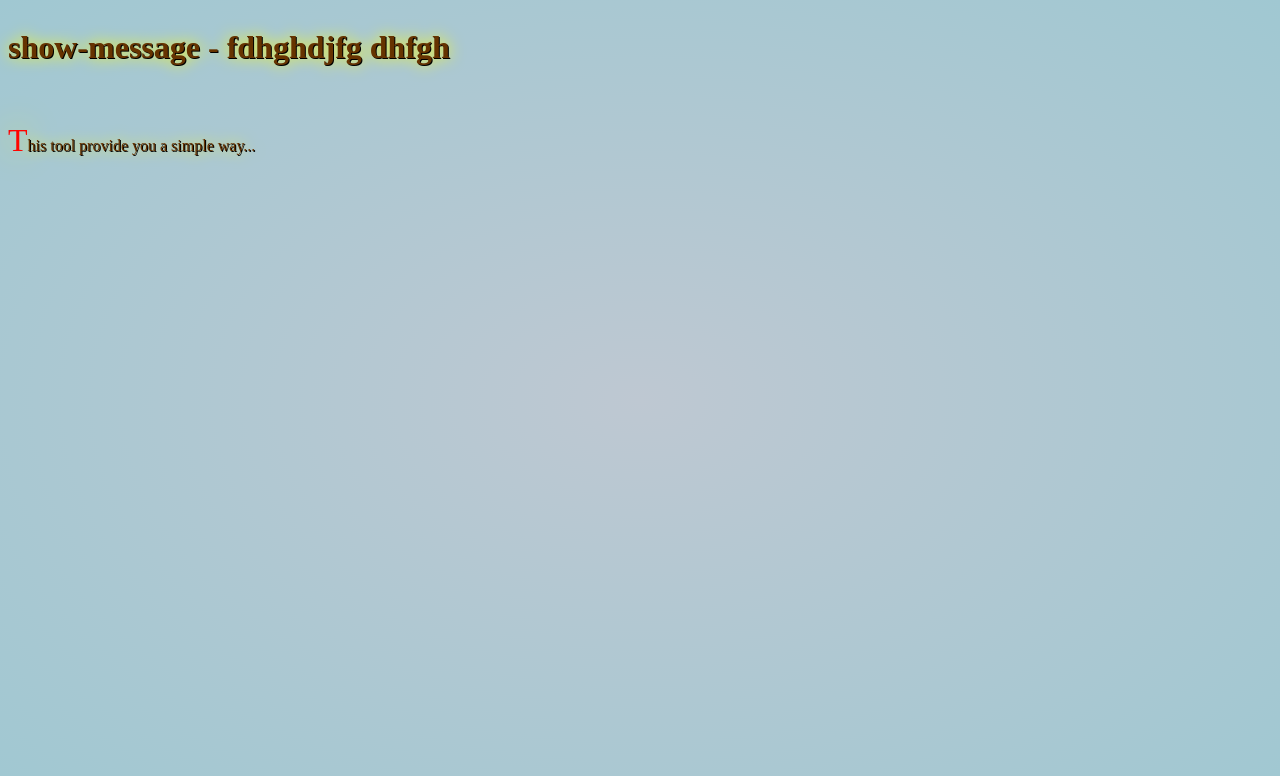
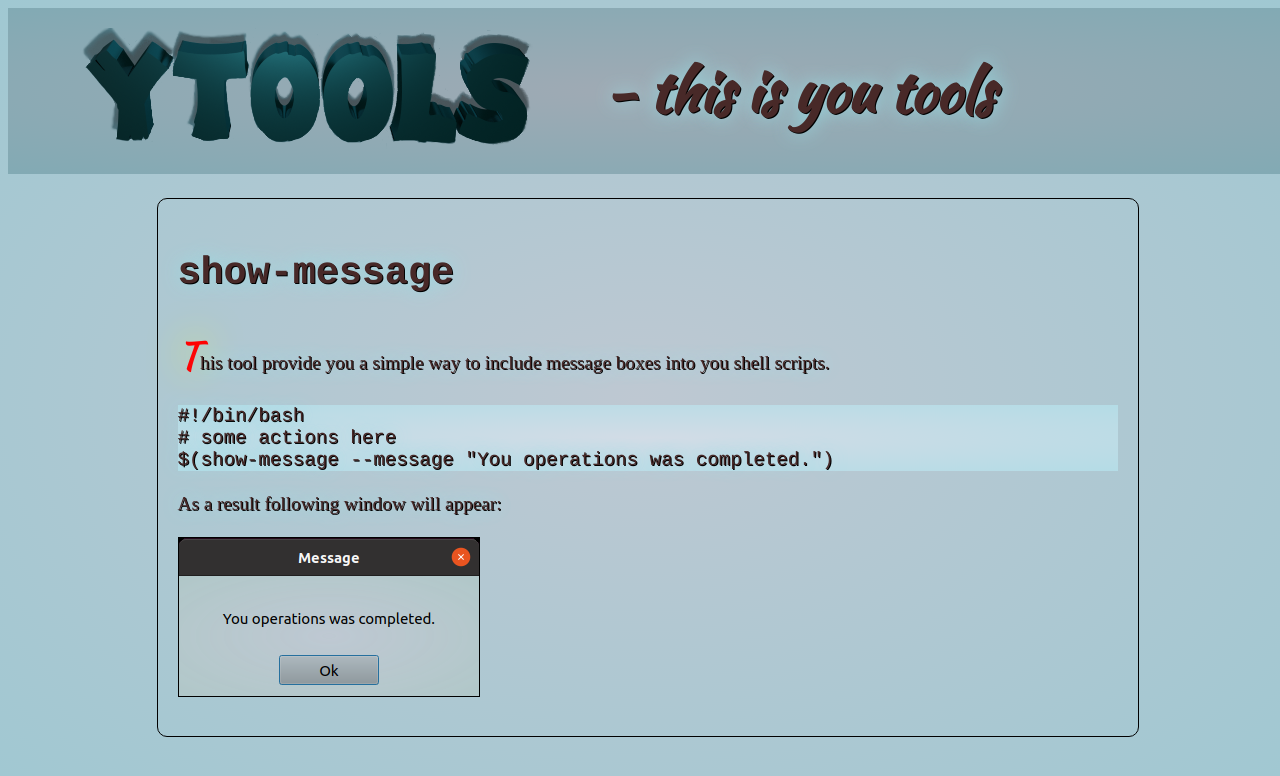
Before and after one commit to YuriyLazutin/ytools, a plain HTML site: page doc/show-message.html in a window 1280 px wide. Drawn offline with Linux system fonts and the light colour scheme.

Commit message:
Changed documentation for show-message tool

```diff
--- a/doc/show-message.html
+++ b/doc/show-message.html
@@ -11,27 +11,56 @@
 <!--
     <meta name="robots" content="index,follow">
 -->
-    <title>show-message - djhfjshdfjhsd</title>
+    <title>ytools - this is you tools</title>
     <link rel="stylesheet" type="text/css" href="../index.css">
+    <script src="/path/to/highlight.min.js"></script>
+    <script>hljs.initHighlightingOnLoad();</script>
   </head>
 
   <body
     bgproperties="fixed"
     onload="window.defaultStatus='ytools - this is you tools'"
-    alink="#663300"
-    link="#663300"
-    vlink="#990099"
+    alink="#48298C"
+    link="#48298C"
+    vlink="#780078"
     style="width: 100%; height: 100%; position: fixed;"
   >
 
     <header>
-	<H1>show-message - fdhghdjfg dhfgh</H1>
+      <table class="th">
+        <tr>
+          <td style="width: 5%;"></td>
+          <td style="width: 30%;"> <img src="ytools-header.png"></td>
+          <td style="width: 5%;"></td>
+          <td><H1>- this is you tools</H1></td>
+          <td style="width: 5%;"></td>
+        </tr>
+      </table>
     </header>
+
     <br>
 
     <!-- Central -->
-    <article>
-      <p><span class="letter">T</span>his tool provide you a simple way...
-    </article>
+    <table class="tb">
+      <tr>
+        <td style="width: 10%;"></td>
+        <td valign="top" style="width: 68%; border-radius: 10px 10px; border: 1px solid black; padding: 20px;">
+          <h2>show-message</h2>
+          <article>
+            <p><span class="letter">T</span>his tool provide you a simple way to include message boxes into you shell scripts.
+            <br><br>
+            <code class="language-bash">
+             #!/bin/bash<br>
+             # some actions here<br>
+             $(show-message --message "You operations was completed.")<br>
+            </code>
+            <br>As a result following window will appear:<br><br>
+            <img src="show-message-01.png" align="center">
+          </article>
+        </td>
+        <td style="width: 10%;"></td>
+      </tr>
+    </table>
+
   </body>
 </html>
--- a/index.css
+++ b/index.css
@@ -1,33 +1,47 @@
 html {
-  height: 100%; /* Total page height */
+  height: 100%;
 }
 
 body {
   display: block;
   background-color: rgb(160, 200, 210);
   background: radial-gradient(at 50% 50% , rgb(190, 200, 210), rgb(160, 200, 210));
-/*  background-image: url(background.png); */
-/*  background-size: 100% 100%; */
-/*  background-attachment: fixed; */
-
-  color: rgb(102, 51, 0);
-  text-shadow: 1px 1px 0px rgb(0, 0, 0), 0 0 1em rgb(255, 255, 0); /*Text with 2 shadows. Second - yellow light*/
+  color: rgb(72, 41, 40);
+  text-shadow: 1px 1px 0px rgb(0, 0, 0), 0 0 1em rgb(148, 223, 230);
+  font-size: 1.2em;
 }
 
-.main_h1 {
-  font-weight: bold;
-  font-style: italic;
-  font-size: 2em;
-  text-align: center;
-  vertical-align: top;
-  background-color: rgba(255, 174, 0, 0.8);
-  border-radius: 10px 10px;
-  max-width: 66%;
-  padding: 10px;
+.th{
+	width: 100%;
+	background-color: rgb(130, 170, 180);
+	background: radial-gradient(at 50% 50% , rgb(160, 170, 180), rgb(130, 170, 180));
 }
 
-header {
-  display:block;
+@font-face {
+		font-family: 'YTools-font';
+        src: url(doc/ytools.ttf);
+}
+
+h1 {
+    font-family: 'YTools-font';
+    font-size: 3em;
+}
+
+h2 {
+    font-family: Courier;
+    font-size: 2em;
+}
+
+.tb{
+	width: 100%;
+}
+
+code{
+  display: block;
+  background-color: rgb(200, 240, 250);
+  background: radial-gradient(at 50% 50% , rgb(210, 220, 230), rgb(180, 220, 230));
+  font-family: Courier;
+  font-size: 1em;
 }
 
 footer {
@@ -36,6 +50,7 @@ footer {
 }
 
 .letter {
+  font-family: 'YTools-font';
   color: red;
   font-size: 2em;
   text-shadow: 0 0 1em rgb(255, 255, 0);
```
Also changed, not shown: index.html (+28 -10 lines), doc/show-message-01.png (added), doc/ytools-header.png (added), doc/ytools.ttf (added), 1 other file.
